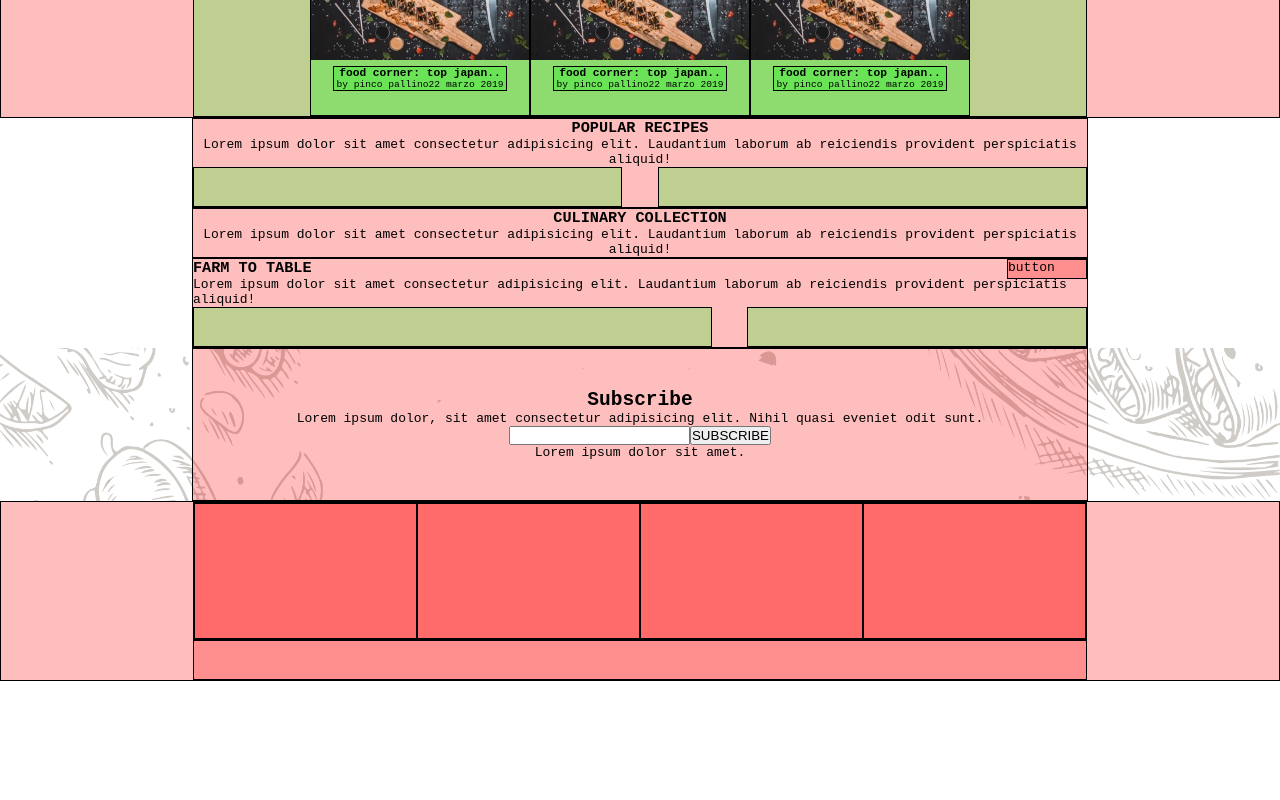
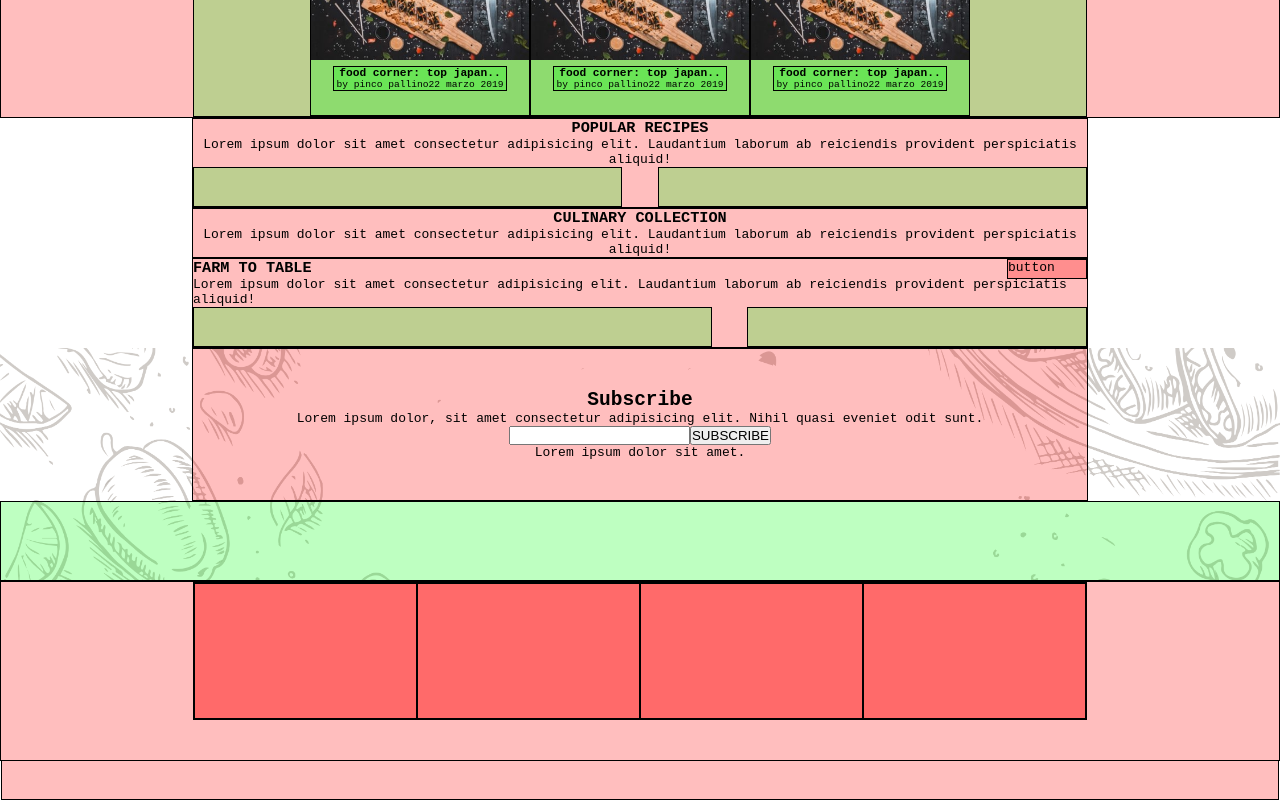
Before and after one commit to CarloDM/proj-html-vuejs, a Vue app: page / in a window 1280 px wide. Shown: the part 506-1306 px from the top of the page. Before the commit the page ends 1187 px from the top, so only its background shows below. Built offline with nearby package versions, Linux system fonts and the light colour scheme.

Commit message:
footer layout

```diff
--- a/src/components/footer.vue
+++ b/src/components/footer.vue
@@ -9,14 +9,13 @@ export default {
 </script>
 
 <template>
-  <footer>
+  <footer class="">
     <div class="my_container">
 
       <FooterTop class="top debug"></FooterTop>
 
-      <div class="bottom debug"></div>
-
     </div>
+    <div class="bottom debug"></div>
   </footer>
 </template>
 
--- a/src/components/partials/cta-subscribe.vue
+++ b/src/components/partials/cta-subscribe.vue
@@ -17,11 +17,10 @@ export default {
         <button>SUBSCRIBE</button>
 
         <p>Lorem ipsum dolor sit amet.</p>
+
       </div>
     </div>
-
-    <div class="foto_container"></div>
-
+    <div class="foto_container debug2"></div>
   </div>
 </template>
 
@@ -39,6 +38,11 @@ export default {
       margin: 40px auto;
     }
   }
+
+  .foto_container{
+    width: 100%;
+    min-height: 80px;
+  }
 }
 
 </style>
```
